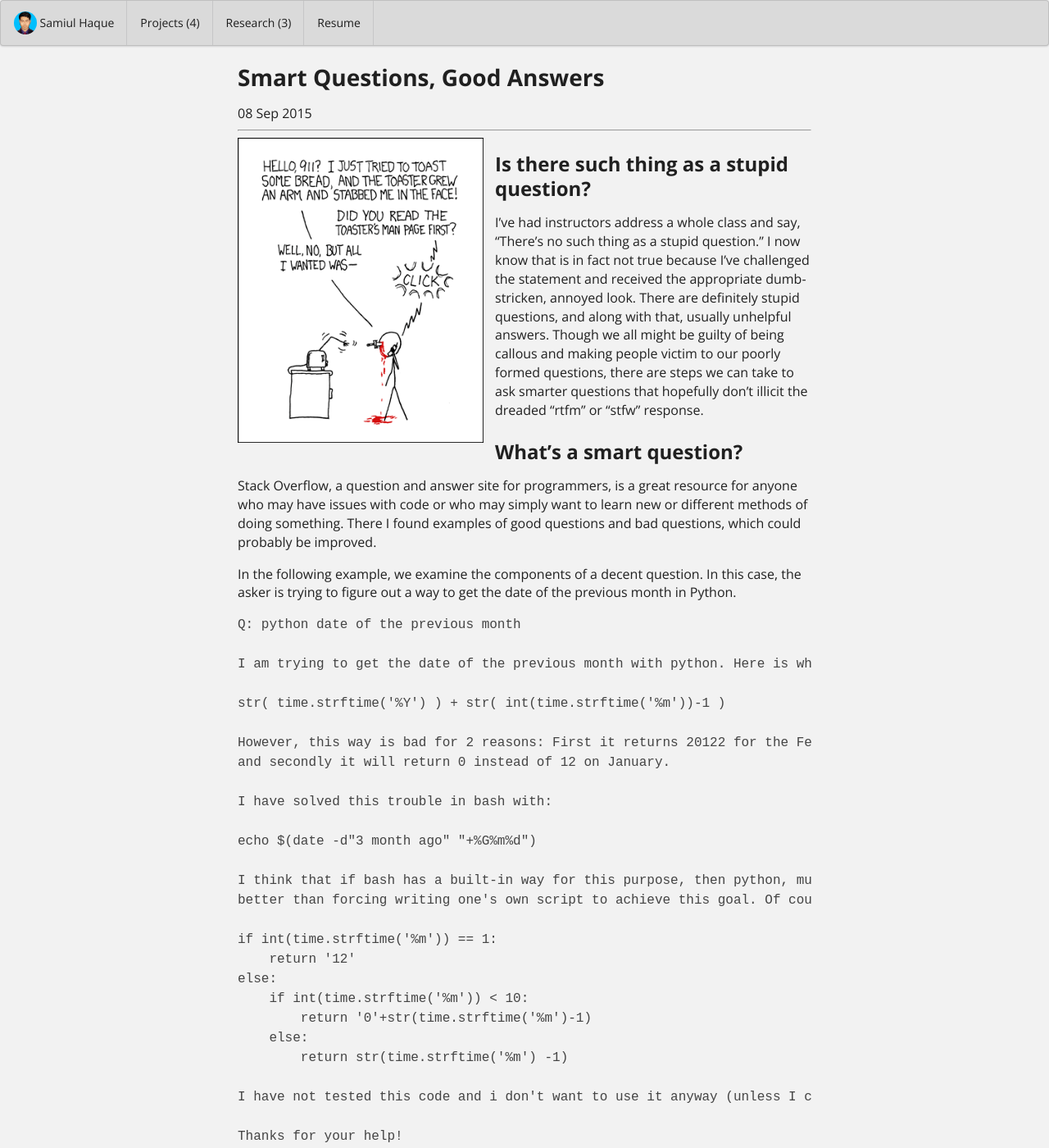
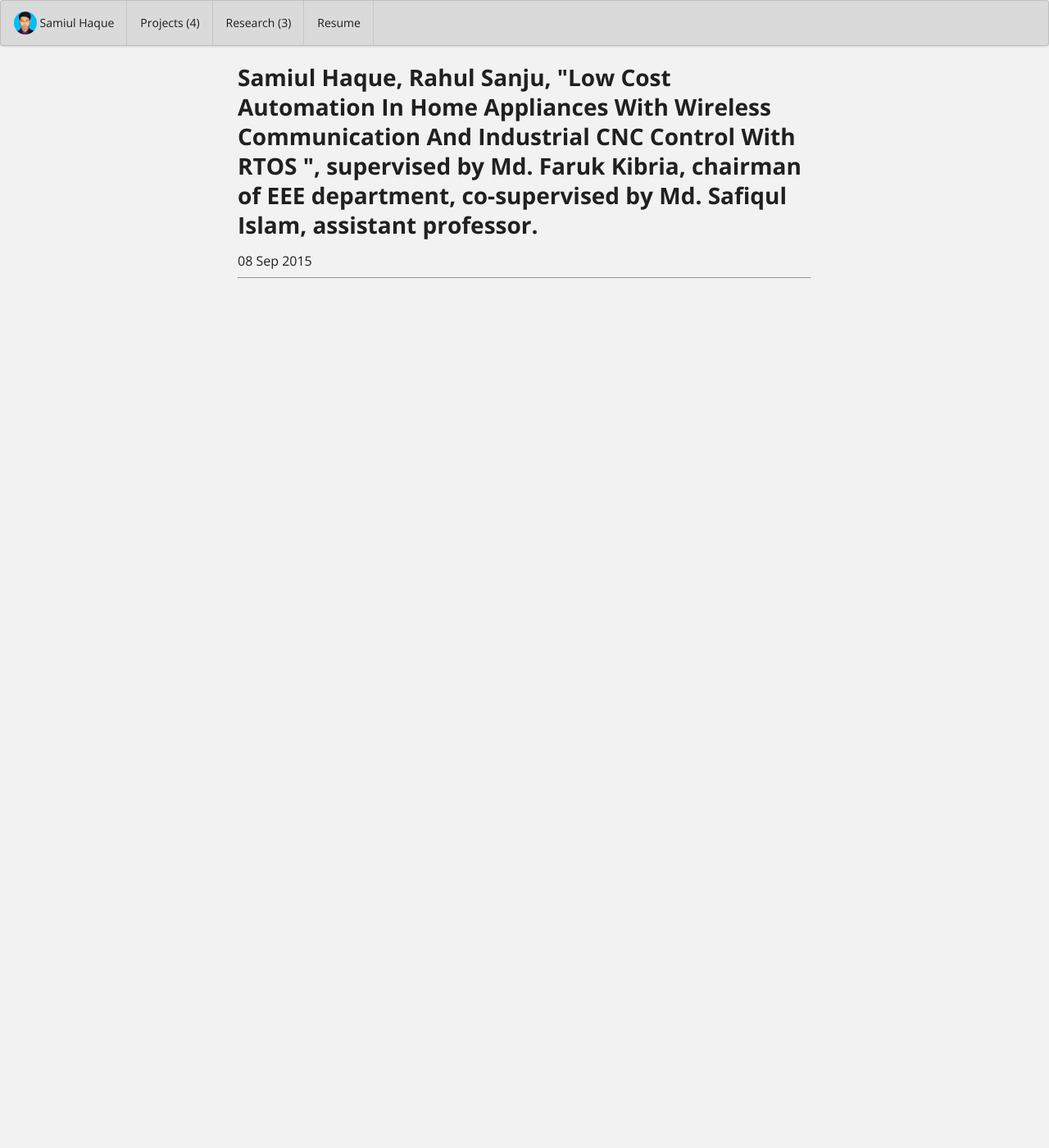
Before and after one commit to samiulextreem/samiulextreem.github.io, a Jekyll site: the page built from research/2015-09-08.md, in a window 1280 px wide and 1400 px high. Shown: the whole window at 82% size. Built offline with Jekyll 4.4.1, drawn with Linux system fonts in a browser that asks for light colours; some of the changed text lies outside the part shown.

Commit message:
Update 2015-09-08.md

````diff
--- a/research/2015-09-08.md
+++ b/research/2015-09-08.md
@@ -1,7 +1,7 @@
 ---
 layout: essay
 type: essay
-title: Smart Questions, Good Answers
+title: Samiul Haque, Rahul Sanju, "Low Cost Automation In Home Appliances With Wireless Communication And Industrial CNC Control With RTOS ",  supervised by Md. Faruk Kibria, chairman of EEE department, co-supervised by Md. Safiqul Islam,  assistant professor.
 # All dates must be YYYY-MM-DD format!
 date: 2015-09-08
 labels:
@@ -9,90 +9,3 @@ labels:
   - Answers
   - StackOverflow
 ---
-
-<img class="ui medium left floated image" src="../images/rtfm.png">
-
-## Is there such thing as a stupid question?
-
-I’ve had instructors address a whole class and say, “There’s no such thing as a stupid question.” I now know that is in fact not true because I’ve challenged the statement and received the appropriate dumb-stricken, annoyed look. There are definitely stupid questions, and along with that, usually unhelpful answers. Though we all might be guilty of being callous and making people victim to our poorly formed questions, there are steps we can take to ask smarter questions that hopefully don’t illicit the dreaded “rtfm” or “stfw” response.
-
-## What’s a smart question?
-
-Stack Overflow, a question and answer site for programmers, is a great resource for anyone who may have issues with code or who may simply want to learn new or different methods of doing something. There I found examples of good questions and bad questions, which could probably be improved.
-
-In the following example, we examine the components of a decent question. In this case, the asker is trying to figure out a way to get the date of the previous month in Python.
-
-```
-Q: python date of the previous month
-
-I am trying to get the date of the previous month with python. Here is what i've tried:
-
-str( time.strftime('%Y') ) + str( int(time.strftime('%m'))-1 )
-
-However, this way is bad for 2 reasons: First it returns 20122 for the February of 2012 (instead of 201202)
-and secondly it will return 0 instead of 12 on January.
-
-I have solved this trouble in bash with:
-
-echo $(date -d"3 month ago" "+%G%m%d")
-
-I think that if bash has a built-in way for this purpose, then python, much more equipped, should provide something
-better than forcing writing one's own script to achieve this goal. Of course i could do something like:
-
-if int(time.strftime('%m')) == 1:
-    return '12'
-else:
-    if int(time.strftime('%m')) < 10:
-        return '0'+str(time.strftime('%m')-1)
-    else:
-        return str(time.strftime('%m') -1)
-
-I have not tested this code and i don't want to use it anyway (unless I can't find any other way:/)
-
-Thanks for your help!
-```
-
-While the heading of his question could be better, it does convey what he’s trying to figure out. Usually something as brief as “python date of previous month” is what other users would enter in as search terms on Google, making it easily found. Another good thing about the question is that it’s not just a question. The asker shows what he or she has done and that he or she has put in some effort to answer the question. And while it may not be as important as the question itself, the asker shows courtesy, which does increase the chance of getting an answer.
-
-```
-A: datetime and the datetime.timedelta classes are your friend.
-
-1. find today
-2. use that to find the first day of this month.
-3. use timedelta to backup a single day, to the last day of the previous month.
-4. print the YYYYMM string you're looking for.
-
-Like this:
-
- >>> import datetime
- >>> today = datetime.date.today()
- >>> first = datetime.date(day=1, month=today.month, year=today.year)
- >>> lastMonth = first - datetime.timedelta(days=1)
- >>> print lastMonth.strftime("%Y%m")
- 201202
- >>>
-
-```
-
-The asker received six possible answers, and he or she was successful in inciting discussion from multiple users. The answers themselves were clear and were devoid of the rumored sarcasm and hostility of “hackers.” Since I myself have referenced this page and found it useful, I can confidently say that it is a good question.
-
-## The foolproof way to get ignored.
-
-While there are decent questions that benefit everyone, there are those one can ask to create an entirely different effect. In the following example, a user asks how he would, in short, create a desktop application with Facebook.
-
-```
-Q: Facebook Desktop Notifier
-
-I am a beginner programmer that have never used anything other than what's included in a language.
-
-I am trying to create a desktop application that notifies me anytime I get an update onfacebook.
-How should go about doing this? Thanks in advance.
-
-edit Sorry I was not clear. Is there any way to make a DESKTOP application with facebook?
-```
-
-A simple “yes” would have answered the question, but we know that’s not the sort of answer he or she is looking for. Fortunately, someone kindly responded with a link to Facebook’s developer website. The asker should have done more research on his or her potential project. Then further down the road, he or she could have asked more specific and detailed questions that wouldn’t require a thousand-paged response for a sufficient answer.
-
-## Conclusion
-
-When we rely on others’ generosity and expertise to provide answers to our questions, it should hold that the question we ask should be one that leads to efficient and effective help that not only benefits us, but also the people we ask and others who might ask the same question in the future. Thus, if you have a question… make it a smart one! Asking questions may not always get you the best answer, but asking them in a way that will make others want to answer them will increase the success of finding a good solution and make it a positive experience on all sides.
````
